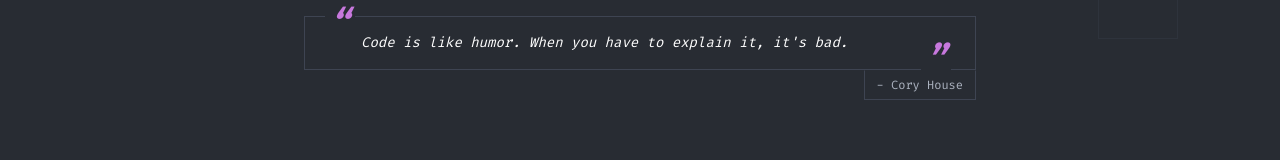
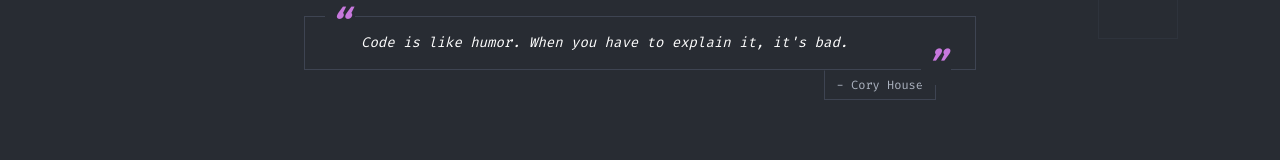
Before and after one commit to piin-nhs/portfolio, a React (Vite) app: page / in a window 1280 px wide. Shown: the part 601-761 px from the top of the page. Built offline with nearby package versions, Linux system fonts and the light colour scheme.

Commit message:
style: lower quote position and add margin to author block

```diff
--- a/src/sections/Hero.tsx
+++ b/src/sections/Hero.tsx
@@ -198,13 +198,13 @@
                   <span>Code is like humor. When you have to explain it, it's bad.</span>
                   <span
                     className="absolute text-4xl bg-background px-1 text-accent font-bold select-none"
-                    style={{ right: '1.5rem', bottom: '-0.6rem' }}
+                    style={{ right: '1.5rem', bottom: '-1.0rem' }}
                   >
                     ”
                   </span>
                 </p>
               </div>
-              <p className="w-fit border border-[#3e4452] border-t-transparent py-1.5 px-3 text-textSecondary text-xs font-mono">
+              <p className="w-fit border border-[#3e4452] border-t-transparent py-1.5 px-3 text-textSecondary text-xs font-mono mr-10">
                 - Cory House
               </p>
             </div>
```
